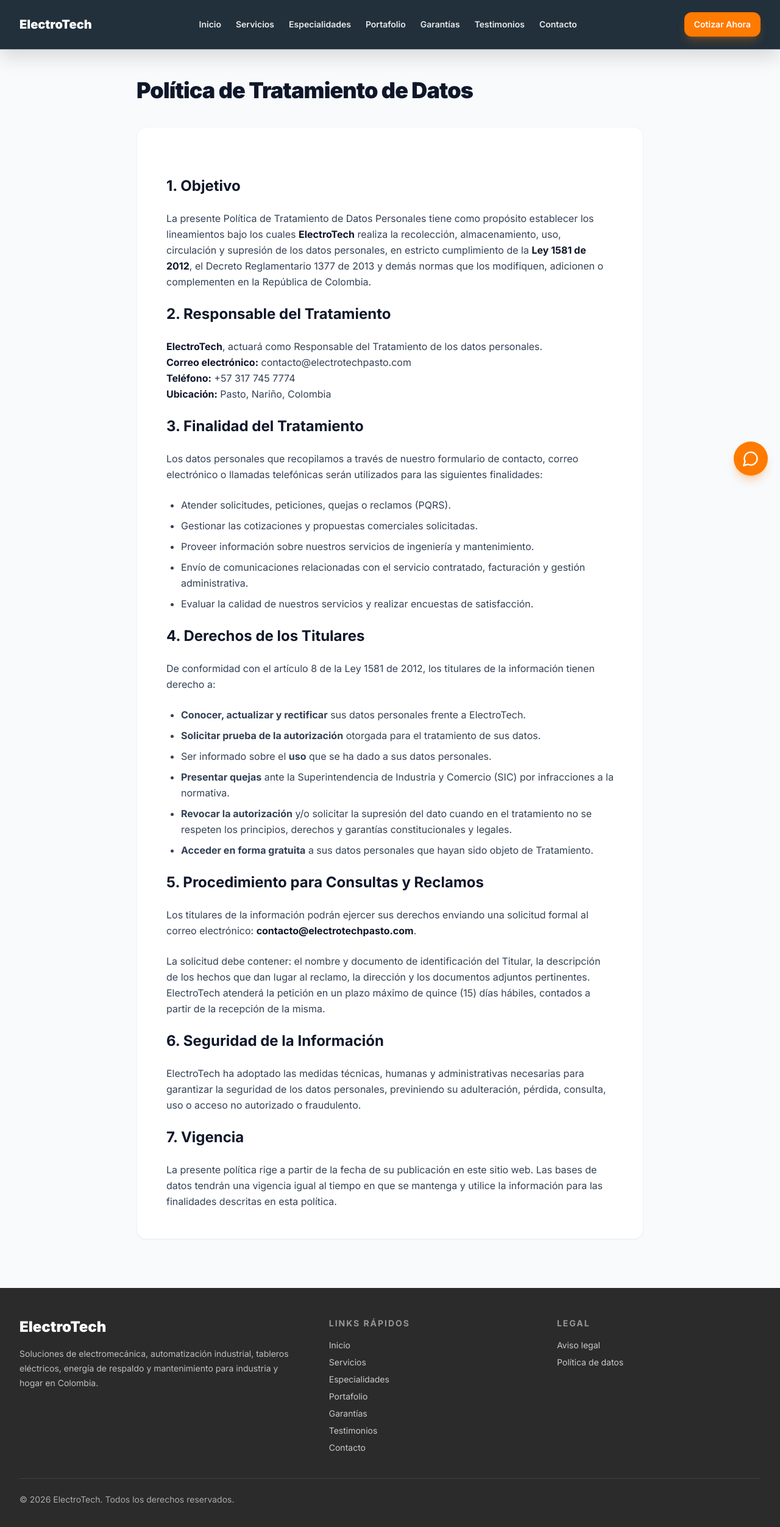
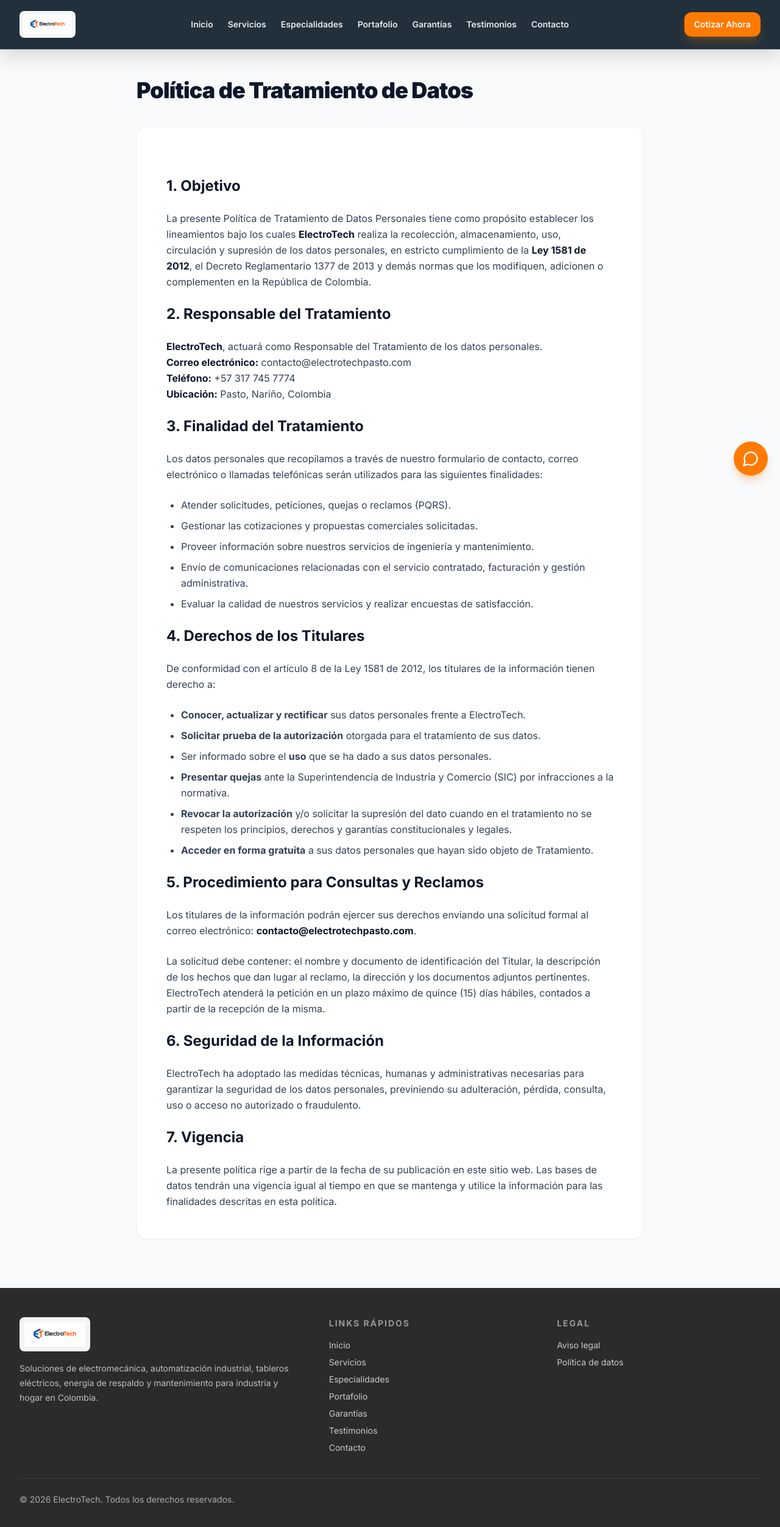
Before and after one commit to itsGabo22/ElectroTechCol, a Next.js app: page /politica-de-datos in a window 1280 px wide. Shown: the top 2504 px of the page at 61% size. Built offline with nearby package versions, Linux system fonts and the light colour scheme.

Commit message:
feat(ui): add new logo to header and footer

```diff
--- a/components/layout/Footer.tsx
+++ b/components/layout/Footer.tsx
@@ -1,4 +1,5 @@
 import Link from "next/link";
+import Image from "next/image";
 import { Container } from "@/components/ui/Container";
 import { navItems, site } from "@/lib/constants";
 
@@ -8,7 +9,15 @@
       <Container>
         <div className="grid gap-10 md:grid-cols-[1.4fr_1fr_1fr]">
           <div>
-            <p className="text-2xl font-black">{site.name}</p>
+            <div className="bg-white/95 p-2 rounded-lg inline-flex items-center justify-center shadow-sm">
+              <Image
+                src="/logo-electrotech.png"
+                alt="ElectroTech Logo"
+                width={180}
+                height={45}
+                className="h-10 w-auto object-contain"
+              />
+            </div>
             <p className="mt-4 max-w-md text-sm leading-6 text-white/70">{site.description}</p>
           </div>
           <div>
--- a/components/layout/Header.tsx
+++ b/components/layout/Header.tsx
@@ -1,4 +1,5 @@
 import Link from "next/link";
+import Image from "next/image";
 import { Button } from "@/components/ui/Button";
 import { Container } from "@/components/ui/Container";
 import { MobileMenu } from "@/components/layout/MobileMenu";
@@ -8,8 +9,16 @@
   return (
     <header className="site-header fixed left-0 right-0 top-0 z-50 border-b border-white/15">
       <Container className="flex h-20 items-center justify-between">
-        <Link href="#inicio" className="text-xl font-black tracking-normal text-white" aria-label="ElectroTech inicio">
-          {site.name}
+        <Link href="#inicio" className="flex items-center gap-2" aria-label="ElectroTech inicio">
+          <div className="bg-white/95 p-1.5 rounded-lg flex items-center justify-center shadow-sm">
+            <Image
+              src="/logo-electrotech.png"
+              alt="ElectroTech Logo"
+              width={160}
+              height={40}
+              className="h-8 w-auto object-contain"
+            />
+          </div>
         </Link>
         <nav aria-label="Navegación principal" className="hidden items-center gap-6 lg:flex">
           {navItems.map((item) => (
```
Also changed, not shown: public/logo-electrotech.png (added).
